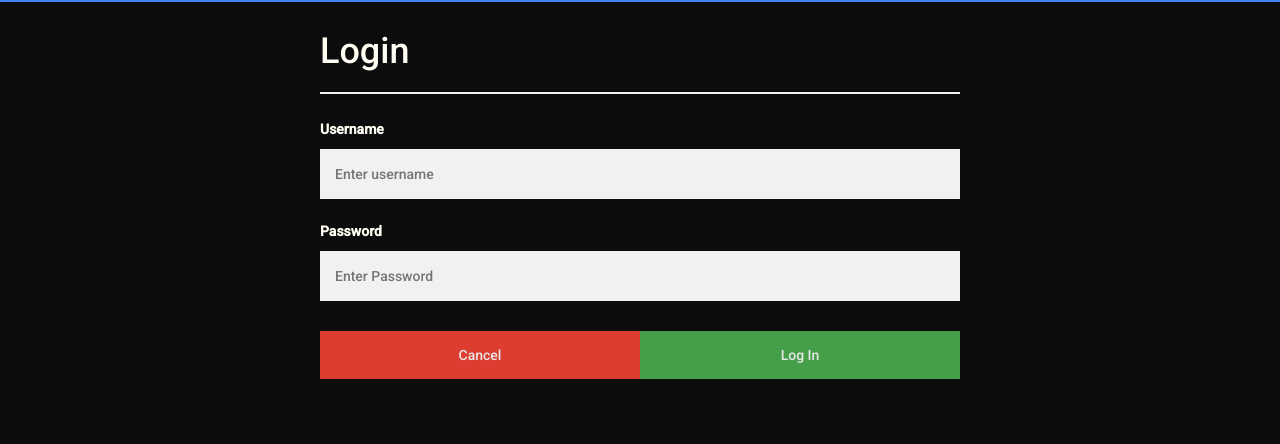
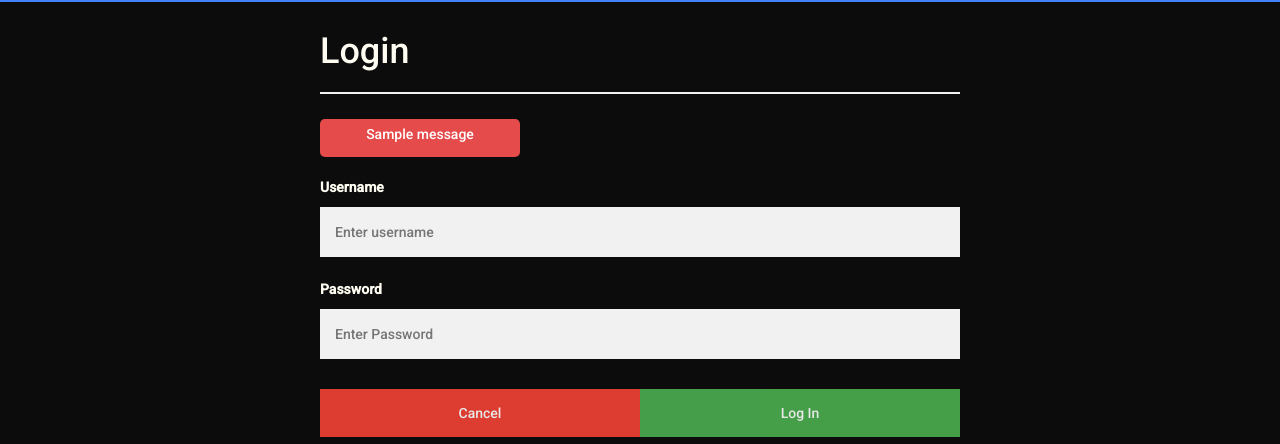
Before and after one commit to a9800/forever-fit, a Flask app: page /Login in a window 1280 px wide. Shown: the part 72-516 px from the top of the page. Run offline with Flask 2, Linux system fonts and the light colour scheme; one stand-in notice (Sample message) is shown; some libraries are stand-ins or nearby versions.

Commit message:
Mild Fixes to chat

```diff
--- a/routes.py
+++ b/routes.py
@@ -135,7 +135,7 @@ def sessions(uname):
 @socketio.on('message')
 def message(data):
 
-    message = ChatHistory(message=data['msg'],room=data['room_id'],
+    message = ChatHistory(message=data['msg'],room=data['room_id'], uname = current_user.username,
                           date_sent=strftime('%b-%d %I:%M%p',localtime()))
     db.session.add(message)
     db.session.commit()
--- a/sql_db.py
+++ b/sql_db.py
@@ -31,6 +31,7 @@ class ChatHistory(UserMixin,db.Model):
     message = db.Column(db.String(500))
     room = db.Column(db.String(500),db.ForeignKey('user_rooms.id'))
     date_sent =db.Column(db.String(50))
+    uname = db.Column(db.String(80),db.ForeignKey('user.username'))
 
 class UserRooms(UserMixin,db.Model):
     __tablename__ = 'user_rooms'
--- a/templates/login.html
+++ b/templates/login.html
@@ -46,7 +46,17 @@
             <div class="sign-up-sheet">
                 <h1 style="margin-top: 0;">Login</h1>
                 <hr/>
-
+                {% with messages = get_flashed_messages() %}
+                    {% if messages %}
+                        <div style="border-radius: 5px; background-color: #e54b4b; padding-top: 5px;
+                                    padding-bottom: 3px; width: 200px; margin-bottom: 20px;
+                                    display:flex; justify-content: center;">
+                        {% for message in messages %}
+                            <p style="color: white;">{{ message }}</p>
+                        {% endfor %}
+                        </div>
+                    {% endif %}
+                {% endwith %}
                 <form method="post">
                     <label for="uname"><b>Username</b></label>
                     <input type="text" placeholder="Enter username" name="username" required />
--- a/templates/session.html
+++ b/templates/session.html
@@ -65,10 +65,9 @@
 
                             {% for msg in messages %}
 
-                                <p>{{msg.message }}</p>
-                                <p>{{msg.room}}</p>
+                                <p>{{msg.uname}}</p>
+                                <p>{{msg.message}}</p>
                                 <p>{{msg.date_sent}}</p>
-                                <p>{{room}}</p>
 
                             {% endfor %}
                         </div>
```
Also changed, not shown: forever-fit.db.
